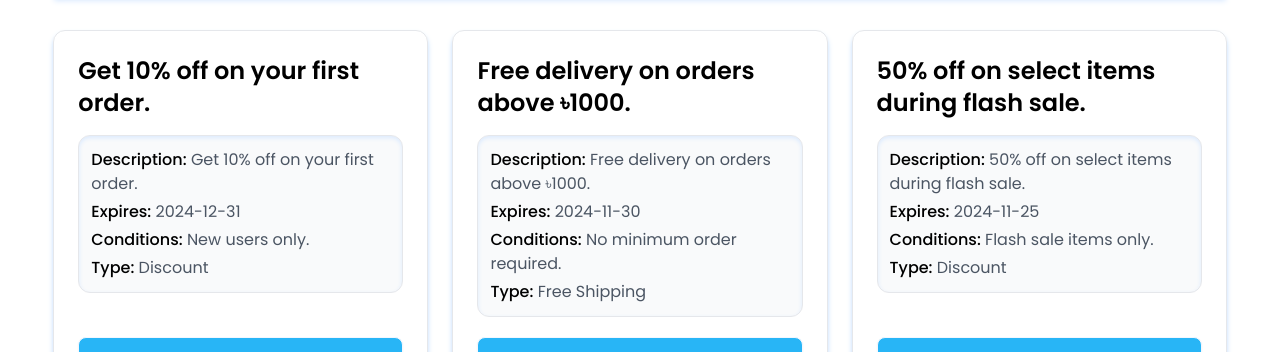
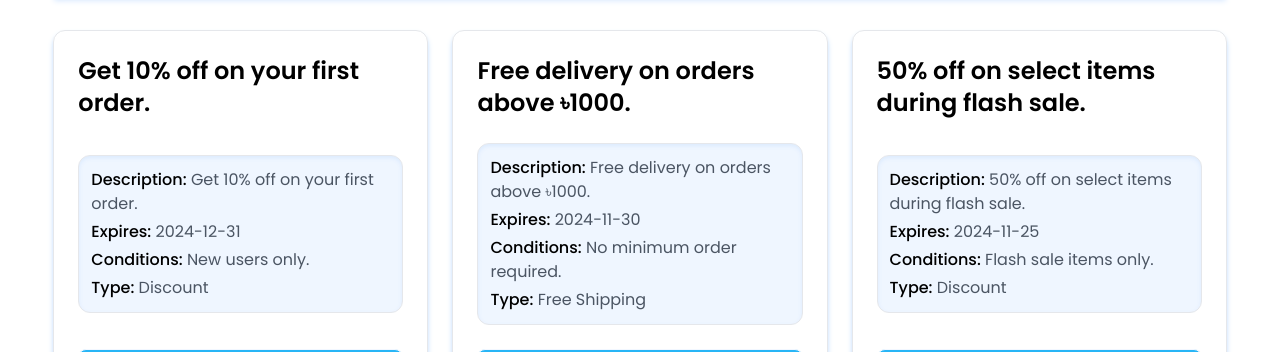
Before and after one commit to AnsarulIslam10/Discount-Pro, a React (Vite) app: page /brand/1 in a window 1280 px wide. Shown: the part 448-800 px from the top of the page. Built offline with nearby package versions, Linux system fonts and the light colour scheme; no server answers; sample sign-in values are in the browser's storage.

Commit message:
coupons card design fix

```diff
--- a/src/components/BrandDetails.jsx
+++ b/src/components/BrandDetails.jsx
@@ -35,13 +35,15 @@ const BrandDetails = () => {
         {coupons.map((coupon, idx) => (
           <div
             key={idx}
-            className="border cursor-default hover:scale-105 transition-all duration-200  shadow-blue-200 shadow-md rounded-xl flex flex-col justify-between h-full p-6 space-y-1 text-gray-600"
+            className="border cursor-default hover:scale-105 transition-all duration-200  shadow-blue-200 shadow-md rounded-xl flex flex-col justify-between h-full p-6 space-y-6 text-gray-600"
           >
-            <div className="mb-4">
-              <h3 className="text-2xl text-black font-semibold mb-4">
+            <div>
+              <h3 className="text-2xl text-black font-semibold">
                 {coupon.description}
               </h3>
-             <div className="p-3 bg-gray-50 shadow-inner border shadow-blue-100 space-y-1 rounded-xl">
+            </div>
+            <div className="mb-4">
+              <div className="p-3 bg-blue-50 shadow-inner border shadow-blue-100 space-y-1 rounded-xl">
                 <p>
                   <span className="font-medium text-black">Description:</span>{" "}
                   {coupon.description}
@@ -68,7 +70,11 @@ const BrandDetails = () => {
                   <FaCopy />
                 </button>
               </CopyToClipboard>
-              <a href={shop_link} target="_blank" className="btn btn-outline border-[#28b5f6] text-[#28b5f6]">
+              <a
+                href={shop_link}
+                target="_blank"
+                className="btn btn-outline border-[#28b5f6] text-[#28b5f6]"
+              >
                 Use Now
                 <FaRocket />
               </a>
```
Lines whose indentation alone changed are shown as unchanged.
